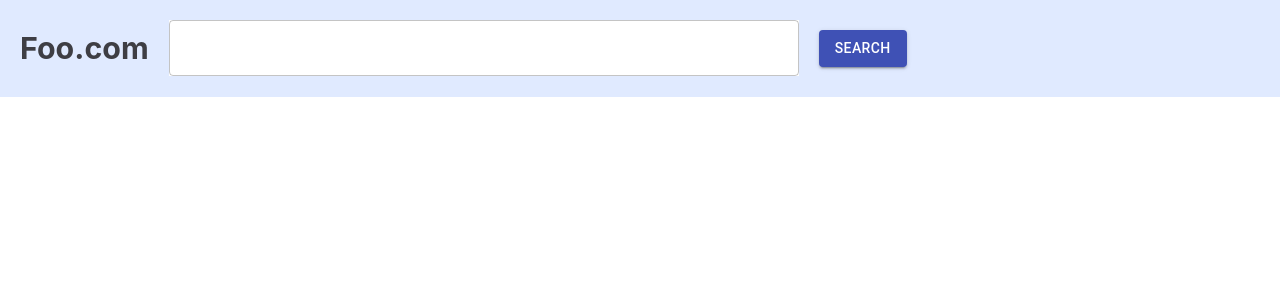
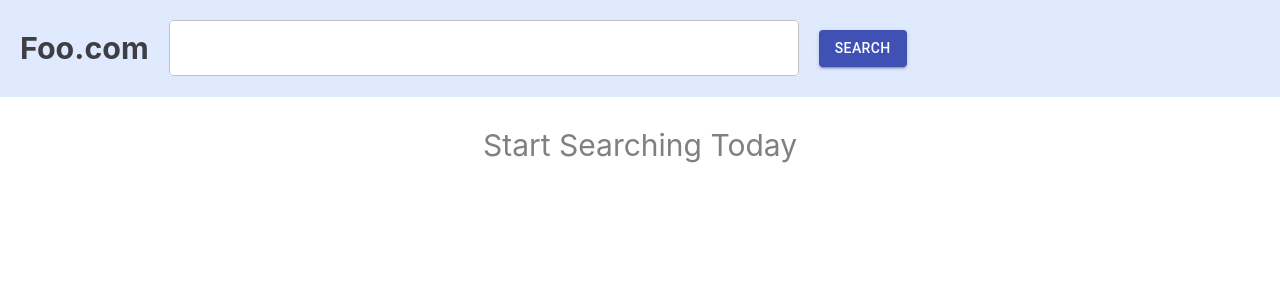
Before and after one commit to kira13zyh/acme-search, a React (Create React App) app: page / in a window 1280 px wide. Shown: the top 300 px of the page. Built offline with nearby package versions, Linux system fonts and the light colour scheme.

Commit message:
final adjustments with README + formatting done

```diff
--- a/package.json
+++ b/package.json
@@ -9,8 +9,10 @@
     "@testing-library/react": "^11.1.0",
     "@testing-library/user-event": "^12.1.10",
     "@types/jest": "^26.0.15",
+    "@types/lodash": "^4.14.165",
     "@types/node": "^12.0.0",
     "@types/react-dom": "^16.9.9",
+    "lodash": "^4.17.20",
     "react": "^17.0.1",
     "react-dom": "^17.0.1",
     "react-scripts": "4.0.0",
--- a/src/App.tsx
+++ b/src/App.tsx
@@ -12,6 +12,7 @@ import {
 } from "./types";
 import ResultList from "./components/ResultList";
 import { makeStyles } from "@material-ui/core";
+import _ from "lodash";
 
 function App() {
   // State Management
@@ -37,9 +38,8 @@ function App() {
     const interval = setInterval(() => {
       console.log(currentSearchTerm);
       if (currentSearchTerm) {
-        findInfo(searchTerm);
+        findInfo(currentSearchTerm);
       }
-      console.log("This will run every three seconds!");
     }, 3000);
     return () => clearInterval(interval);
   }, [currentSearchTerm]);
@@ -60,6 +60,14 @@ function App() {
     const matchTweet = filterDataBySearchTerm(searchTerm, "tweet");
     setTweetSearchResult(matchTweet);
   }
+
+  const noResult =
+    currentSearchTerm &&
+    _.isEmpty(calendarSearchResult) &&
+    _.isEmpty(contactsSearchResult) &&
+    _.isEmpty(dropboxSearchResult) &&
+    _.isEmpty(slackSearchResult) &&
+    _.isEmpty(tweetSearchResult);
 
   return (
     <div className='App'>
@@ -89,38 +97,47 @@ function App() {
           Search
         </Button>
       </header>
-      {currentSearchTerm && (
+      {noResult && (
+        <div style={{ margin: 30 }}>
+          <text className={classes.noSearch}>No Result Found</text>
+        </div>
+      )}
+      {currentSearchTerm ? (
         <div className={classes.row}>
-          {calendarSearchResult.length != 0 && (
+          {calendarSearchResult.length !== 0 && (
             <ResultList
               dataType={"calendar"}
               searchResult={calendarSearchResult}
             ></ResultList>
           )}
-          {contactsSearchResult.length != 0 && (
+          {contactsSearchResult.length !== 0 && (
             <ResultList
               dataType={"contacts"}
               searchResult={contactsSearchResult}
             ></ResultList>
           )}
-          {dropboxSearchResult.length != 0 && (
+          {dropboxSearchResult.length !== 0 && (
             <ResultList
               dataType={"dropbox"}
               searchResult={dropboxSearchResult}
             ></ResultList>
           )}
-          {slackSearchResult.length != 0 && (
+          {slackSearchResult.length !== 0 && (
             <ResultList
               dataType={"slack"}
               searchResult={slackSearchResult}
             ></ResultList>
           )}
-          {tweetSearchResult.length != 0 && (
+          {tweetSearchResult.length !== 0 && (
             <ResultList
               dataType={"tweet"}
               searchResult={tweetSearchResult}
             ></ResultList>
           )}
+        </div>
+      ) : (
+        <div style={{ margin: 30 }}>
+          <text className={classes.noSearch}>Start Searching Today</text>
         </div>
       )}
     </div>
@@ -132,8 +149,15 @@ export default App;
 const useStyles = makeStyles({
   row: {
     display: "flex",
-    flexWrap: "nowrap",
+    flexWrap: "wrap",
     flexDirection: "row",
-    justifyContent: "space-between",
+    alignItems: "flex-start",
+    alignContent: "space-around",
+    justifyContent: "flex-start",
+  },
+  noSearch: {
+    fontSize: 30,
+    justifyContent: "center",
+    color: "grey",
   },
 });
--- a/src/components/CalendarItem.tsx
+++ b/src/components/CalendarItem.tsx
@@ -1,5 +1,5 @@
 import React from "react";
-import { CalendarSearchResult, Entry } from "../types";
+import { CalendarSearchResult } from "../types";
 import Card from "@material-ui/core/Card";
 import CardContent from "@material-ui/core/CardContent";
 import Accordion from "@material-ui/core/Accordion";
--- a/src/components/ResultList.tsx
+++ b/src/components/ResultList.tsx
@@ -60,12 +60,13 @@ export default function ResultList({
     } else if (isTweetEntry(search)) {
       return <TweetItem search={search}></TweetItem>;
     }
+    return null;
   });
 
   return (
     <div>
       {eventToDisplay && (
-        <Card>
+        <Card className={classes.card}>
           <CardContent>
             <text className={classes.categoryTitle}>{dataType}</text>
             <List>
@@ -87,6 +88,10 @@ export default function ResultList({
 }
 
 const useStyles = makeStyles({
+  card: {
+    maxWidth: 240,
+    margin: 5,
+  },
   title: {
     fontSize: 20,
     fontWeight: "bold",
--- a/src/filterDataBySearchTerm.tsx
+++ b/src/filterDataBySearchTerm.tsx
@@ -1,4 +1,3 @@
-import React from "react";
 import { calendar as calendarRaw } from "./data/calendar.json";
 import { contacts as contactsRaw } from "./data/contacts.json";
 import { dropbox as dropboxRaw } from "./data/dropbox.json";
@@ -11,6 +10,7 @@ import {
   SlackSearchResult,
   TweetSearchResult,
 } from "./types";
+import _ from "lodash";
 
 type DataType = "calendar" | "contacts" | "dropbox" | "slack" | "tweet";
 type Entry =
@@ -32,6 +32,7 @@ export default function filterDataBySearchTerm(
   const slack = slackRaw.map((s) => ({ ...s, type: "slack" }));
   const tweet = tweetRaw.map((t) => ({ ...t, type: "tweet" }));
 
+  // Map name to processed data
   const dataMap = {
     calendar,
     contacts,
@@ -49,5 +50,5 @@ export default function filterDataBySearchTerm(
     return [...acc, ...filtered];
   }, []);
 
-  return result;
+  return _.uniq(result);
 }
```
Also changed, not shown: src/data/slack.json (+6 -30 lines), 2 other files (tests, documents, lock files or other folders).
